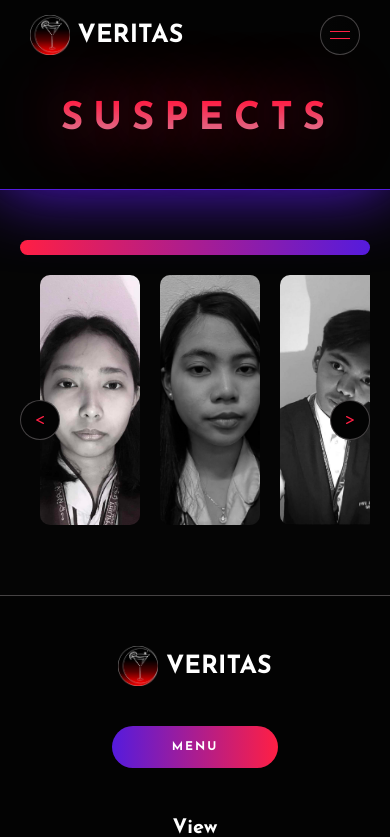
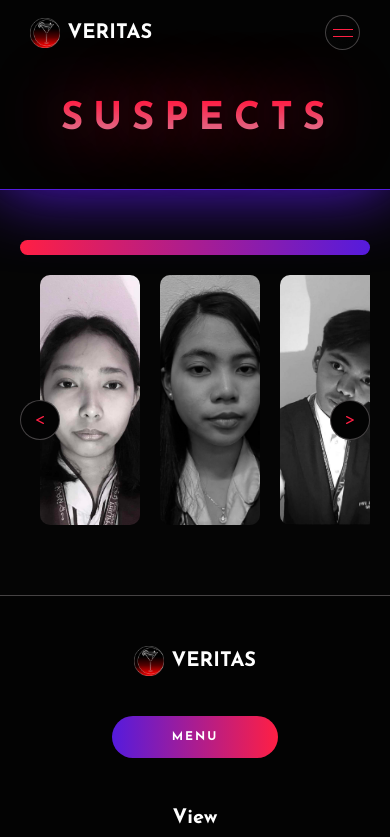
Before and after one commit to StevenWinters/veritas, a React (Vite) app: page /suspects in a window 390 px wide. Shown: the top 837 px of the page. Built offline with nearby package versions, Linux system fonts and the light colour scheme.

Commit message:
Fixed NavBar

```diff
--- a/src/components/NavBar.tsx
+++ b/src/components/NavBar.tsx
@@ -29,7 +29,7 @@ const NavBar = ({ isNavActive }: Props) => {
   return (
     <>
       {isNavActive && (
-        <header className="flex justify--center nav__header">
+        <header className="flex justify--center">
           <nav
             className={`flex justify--between align--center nav__bar ${
               isMenuActive && "active"
--- a/src/index.css
+++ b/src/index.css
@@ -418,6 +418,7 @@ a {
 .nav__bar.scroll-active {
   background-color: #0000008e;
   margin: 1rem;
+  padding: 0.5rem 1rem;
   border-radius: 50px;
 }
 
@@ -510,6 +511,7 @@ a {
   padding-left: 20rem;
   border-radius: 0;
   margin: 0;
+  overflow: auto;
 }
 
 .nav__bar.active .img--logo {
@@ -533,6 +535,7 @@ a {
   max-width: 100vw;
   max-height: 100vh;
   transition: 1s ease;
+  overflow: auto;
 }
 
 .nav__bar.active .hamburger__menu {
@@ -562,9 +565,21 @@ a {
     padding-left: 2rem;
   }
 
+  .nav__bar.scroll-active {
+    padding: 0.5rem 1rem;
+  }
+
   .nav__bar .hamburger__menu {
-    width: 40px;
-    height: 40px;
+    width: 35px;
+    height: 35px;
+  }
+
+  .logo__heading {
+    font-size: 2rem;
+  }
+
+  .img--logo {
+    max-width: 30px;
   }
 }
 
```
